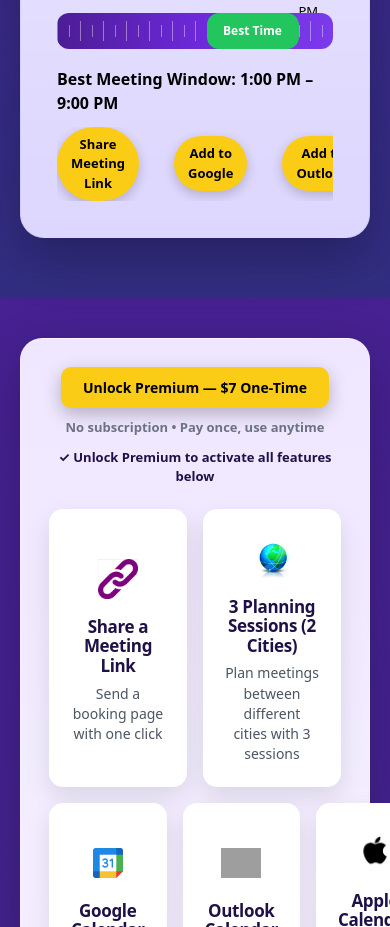
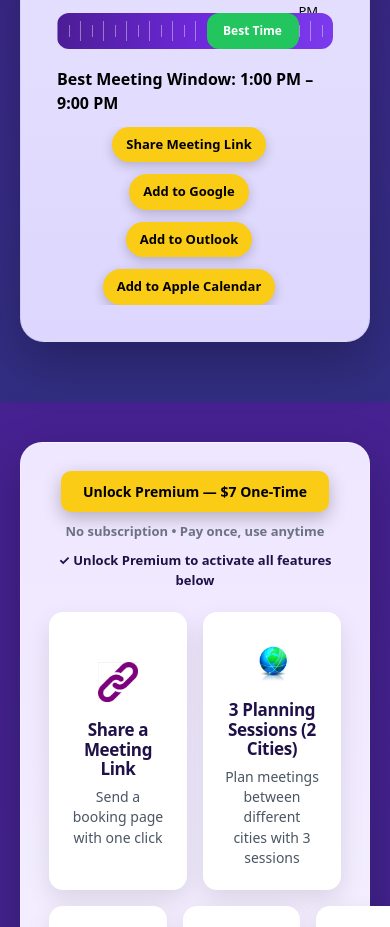
Before and after one commit to techtalk1282/Best-Meeting-Time, a Next.js app: page / in a window 390 px wide. Shown: the part 800-1727 px from the top of the page. Built offline with nearby package versions, Linux system fonts and the light colour scheme; grey boxes are pictures that could not be loaded.

Commit message:
Add mobile-only responsive layout for action buttons without affecting desktop

```diff
--- a/app/ui/ToolPreviewSection.tsx
+++ b/app/ui/ToolPreviewSection.tsx
@@ -227,6 +227,18 @@ export default function ToolPreviewSection({
   const [shareUrl, setShareUrl] = useState<string | null>(null);
   const [shareCopied, setShareCopied] = useState(false);
   const [premiumMessage, setPremiumMessage] = useState<string | null>(null);
+  const [isMobile, setIsMobile] = useState(false);
+
+useEffect(() => {
+  const checkMobile = () => {
+    setIsMobile(window.innerWidth < 768);
+  };
+
+  checkMobile();
+  window.addEventListener("resize", checkMobile);
+
+  return () => window.removeEventListener("resize", checkMobile);
+}, []);
    function requirePremiumFeature(): boolean {
   if (!isPremium) {
     setPremiumMessage("🔒 Premium feature — unlock all features for $7 below");
@@ -663,11 +675,11 @@ scrollToUpgrade();
           style={{
   marginTop: 2,
   display: "flex",
-  gap: 23,
-  justifyContent: "flex-start",
+  gap: isMobile ? 12 : 23,
+  justifyContent: isMobile ? "center" : "flex-start",
   alignItems: "center",
-  flexWrap: "nowrap",
-  overflowX: "auto"
+  flexWrap: isMobile ? "wrap" : "nowrap",
+  overflowX: isMobile ? "hidden" : "auto"
 }}
         >
           {premiumMessage && (
```
